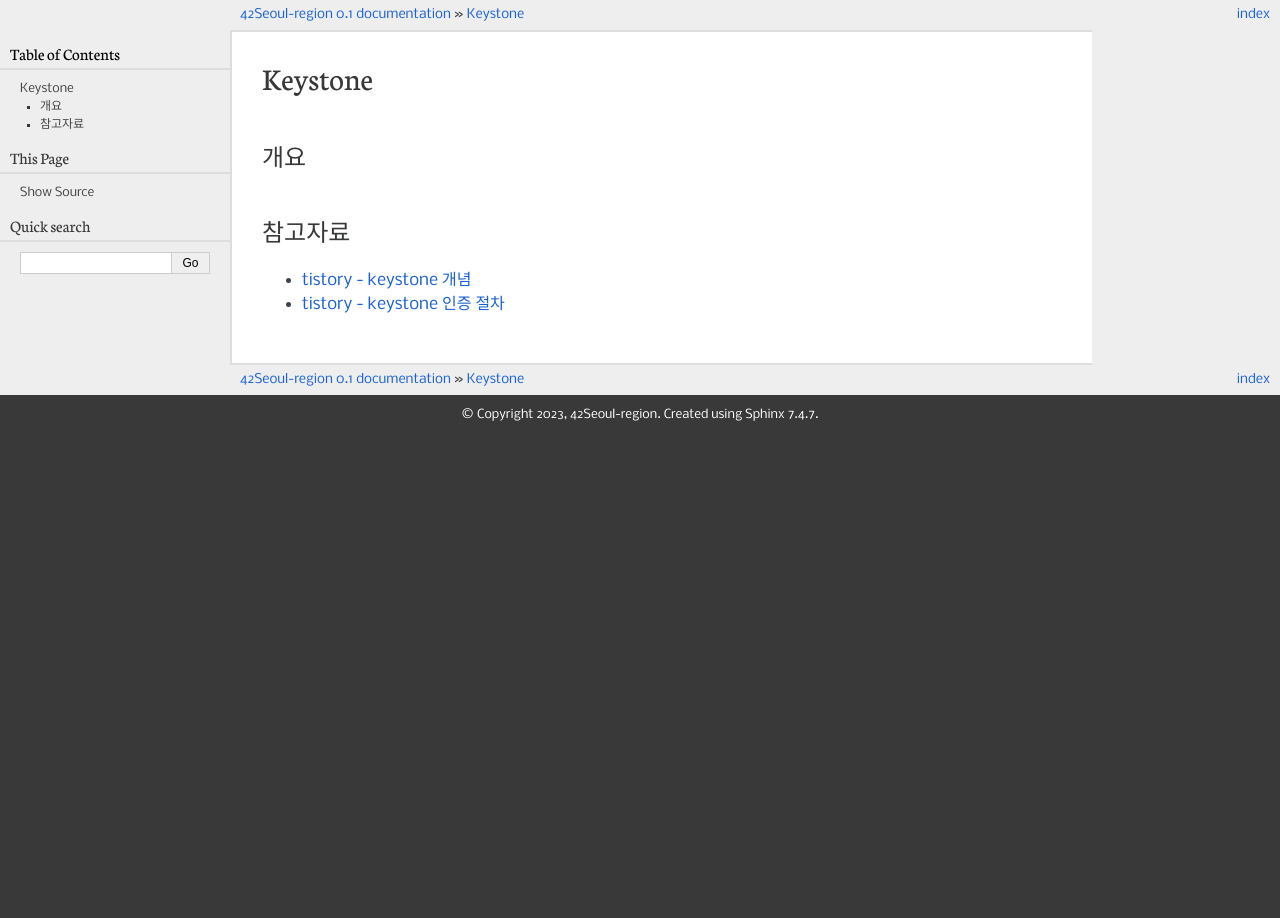
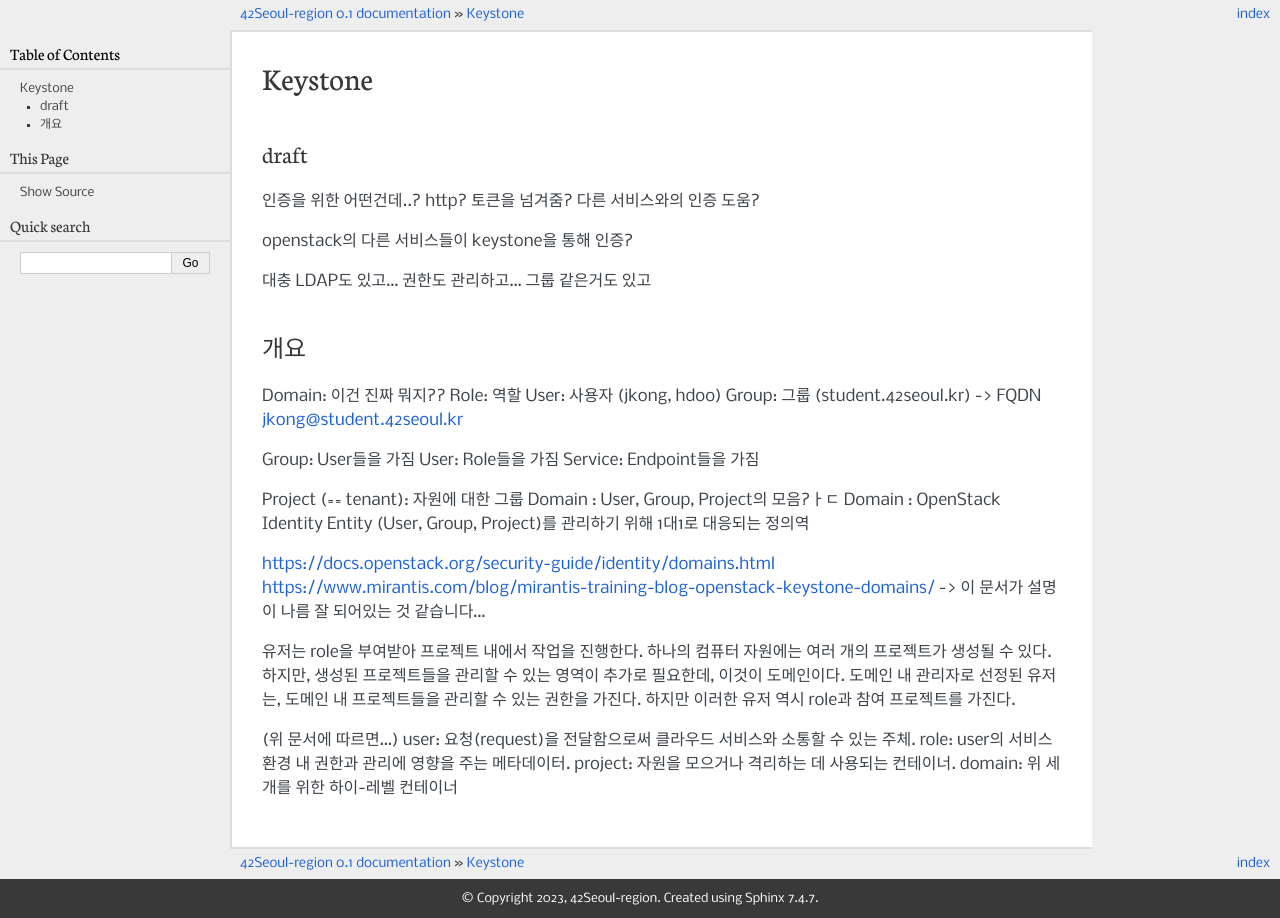
Before and after one commit to hdoo42/Ronna-Burning-OpenStack, a Sphinx documentation site: the page built from docs/source/keystone.rst, in a window 1280 px wide. Built offline with Sphinx 7.4.7, drawn with Linux system fonts in a browser that asks for light colours; pages that are not in the unit, such as notebooks, are missing from menus.

Commit message:
오늘은 조기퇴근

```diff
--- a/docs/source/keystone.rst
+++ b/docs/source/keystone.rst
@@ -2,10 +2,46 @@
 Keystone
 --------------
 
+draft
+------
+
+인증을 위한 어떤건데..?
+http?
+토큰을 넘겨줌?
+다른 서비스와의 인증 도움?
+
+openstack의 다른 서비스들이 keystone을 통해 인증?
+
+
+대충 LDAP도 있고...
+권한도 관리하고...
+그룹 같은거도 있고
+
 개요
 ------
+Domain: 이건 진짜 뭐지??
+Role: 역할
+User: 사용자 (jkong, hdoo)
+Group: 그룹 (student.42seoul.kr) -> FQDN jkong@student.42seoul.kr
 
-참고자료
------------
-- `tistory - keystone 개념 <https://justee.tistory.com/8>`_
-- `tistory - keystone 인증 절차 <https://justee.tistory.com/29>`_
+Group: User들을 가짐
+User: Role들을 가짐
+Service: Endpoint들을 가짐
+
+Project (== tenant): 자원에 대한 그룹
+Domain : User, Group, Project의 모음?ㅏㄷ
+Domain : OpenStack Identity Entity (User, Group, Project)를 관리하기 위해 1대1로 대응되는 정의역
+
+https://docs.openstack.org/security-guide/identity/domains.html
+https://www.mirantis.com/blog/mirantis-training-blog-openstack-keystone-domains/
+-> 이 문서가 설명이 나름 잘 되어있는 것 같습니다...
+
+유저는 role을 부여받아 프로젝트 내에서 작업을 진행한다. 하나의 컴퓨터 자원에는 여러 개의 프로젝트가 생성될 수 있다.
+하지만, 생성된 프로젝트들을 관리할 수 있는 영역이 추가로 필요한데, 이것이 도메인이다. 도메인 내 관리자로 선정된 유저는,
+도메인 내 프로젝트들을 관리할 수 있는 권한을 가진다. 하지만 이러한 유저 역시 role과 참여 프로젝트를 가진다.
+
+(위 문서에 따르면...)
+user: 요청(request)을 전달함으로써 클라우드 서비스와 소통할 수 있는 주체.
+role: user의 서비스 환경 내 권한과 관리에 영향을 주는 메타데이터.
+project: 자원을 모으거나 격리하는 데 사용되는 컨테이너.
+domain: 위 세개를 위한 하이-레벨 컨테이너
--- a/사념메모.txt
+++ b/사념메모.txt
@@ -4,3 +4,5 @@
 [대충 TRUE NEWS 이모지]
 
 약 15분 정도 gychoi되고 있습니다.
+
+정의역 justice area
```
Also changed, not shown: docs/source/rabbitmq.rst (+1 -19 lines), docs/source/images/Keystone_1.png (added), docs/source/images/Keystone_2.png (added), docs/source/images/Keystone_3.png (added), docs/source/images/OpenStack_1.png (added).
